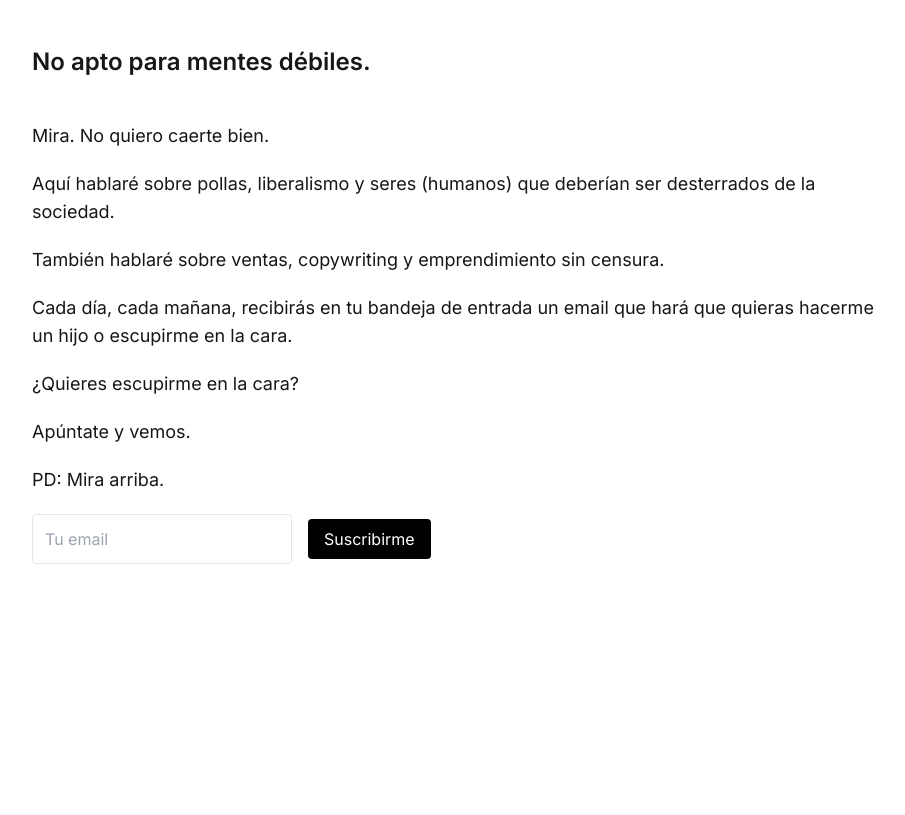
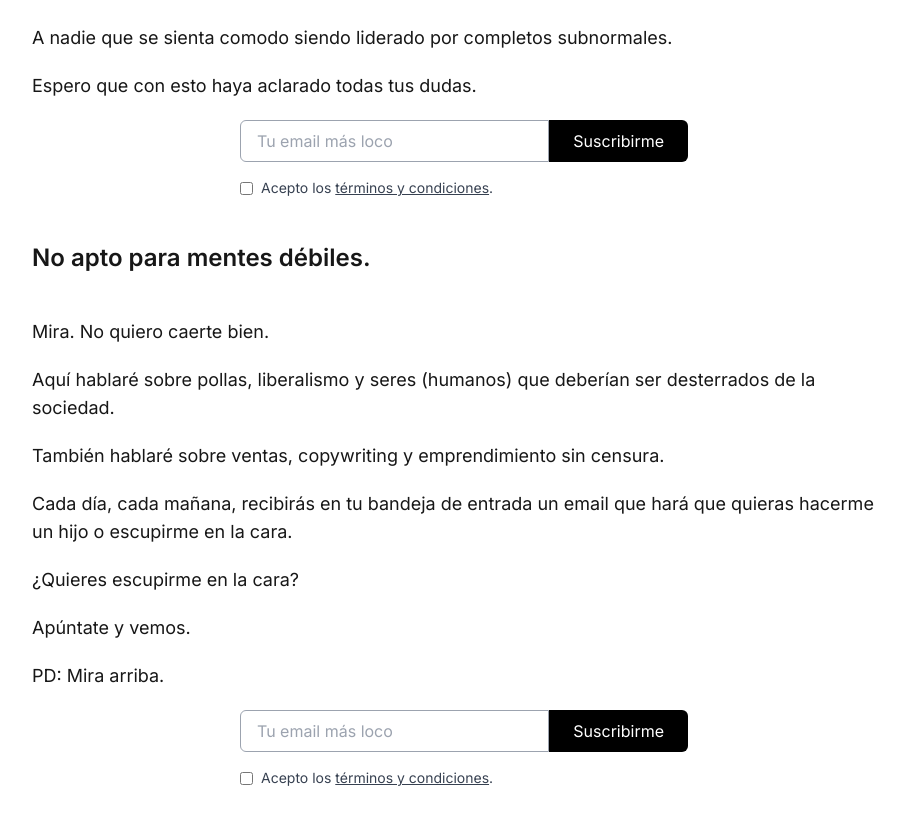
Before and after one commit to MariaLipiz/miraencomentarios, a Next.js app: page / in a window 1280 px wide. Shown: the part 1982-2797 px from the top of the page, without its empty margins (176-1081 px from the left). Before the commit the page ends 2594 px from the top, so only its background shows below. Built offline with nearby package versions, Linux system fonts and the light colour scheme.

Commit message:
Formulario

```diff
--- /dev/null
+++ b/app/components/NewsletterForm.tsx
@@ -0,0 +1,51 @@
+// components/NewsletterForm.tsx
+
+
+export default function NewsletterForm() {
+  return (
+    <form
+      action="https://app.convertkit.com/forms/93dbfde7f0/subscriptions"
+      method="post"
+      className="w-full max-w-md mx-auto space-y-4"
+    >
+      <div className="flex">
+        <input
+          type="email"
+          name="email_address"
+          placeholder="Tu email más loco"
+          required
+          className="flex-1 px-4 py-2 border border-gray-400 rounded-l-md focus:outline-none"
+        />
+        <button
+          type="submit"
+          className="bg-black text-white px-6 py-2 rounded-r-md hover:bg-gray-900"
+        >
+          Suscribirme
+        </button>
+      </div>
+
+      <div className="text-sm text-gray-700">
+        <label className="flex items-start gap-2">
+          <input
+            type="checkbox"
+            name="terms"
+            required
+            className="mt-1"
+          />
+          <span>
+            Acepto los{" "}
+            <a
+              href="/terminos"
+              target="_blank"
+              rel="noopener noreferrer"
+              className="underline hover:text-black"
+            >
+              términos y condiciones
+            </a>
+            .
+          </span>
+        </label>
+      </div>
+    </form>
+  );
+}
--- a/app/components/SubscribeForm.tsx
+++ /dev/null
@@ -1,46 +0,0 @@
-'use client';
-
-import { useState } from 'react';
-
-export default function SubscribeForm() {
-  const [email, setEmail] = useState('');
-  const [status, setStatus] = useState<'idle' | 'loading' | 'success' | 'error'>('idle');
-
-  const handleSubmit = async (e: React.FormEvent) => {
-    e.preventDefault();
-    setStatus('loading');
-
-    const res = await fetch('/api/subscribe', {
-      method: 'POST',
-      headers: { 'Content-Type': 'application/json' },
-      body: JSON.stringify({ email }),
-    });
-
-    if (res.ok) {
-      window.location.href = '/success';
-    } else {
-      setStatus('error');
-    }
-  };
-
-  return (
-    <form onSubmit={handleSubmit} className="flex  items-center gap-4">
-      <input
-        type="email"
-        placeholder="Tu email"
-        value={email}
-        onChange={(e) => setEmail(e.target.value)}
-        required
-        className="border p-3 rounded w-full max-w-sm"
-      />
-      <button
-        type="submit"
-        disabled={status === 'loading'}
-        className="bg-black text-white py-2 px-4 rounded hover:bg-gray-800"
-      >
-        {status === 'loading' ? 'Enviando...' : 'Suscribirme'}
-      </button>
-      {status === 'error' && <p className="text-red-500">Algo salió mal. Intenta de nuevo.</p>}
-    </form>
-  );
-}
--- a/app/page.tsx
+++ b/app/page.tsx
@@ -1,4 +1,4 @@
-import SubscribeForm from '@/components/SubscribeForm';
+import NewsletterForm from '@/components/NewsletterForm';
 import Script from 'next/script'
 
 export const metadata = {
@@ -91,6 +91,8 @@ export default function Home() {
       <p className="text-base sm:text-lg  font-normal">
       Apuntarse es gratis. Hasta que deje de serlo.
       </p>
+
+      <NewsletterForm />
 
 
 
@@ -196,6 +198,8 @@ export default function Home() {
       Espero que con esto haya aclarado todas tus dudas.
       </p>
 
+      <NewsletterForm />
+
 
 
       <h2 className="text-xl sm:text-2xl font-semibold my-6">
@@ -230,7 +234,7 @@ export default function Home() {
 
 
 
-      <SubscribeForm />
+      <NewsletterForm />
 
     </main>
     </>
--- a/app/sobremi/page.tsx
+++ b/app/sobremi/page.tsx
@@ -1,4 +1,4 @@
-import SubscribeForm from '@/components/SubscribeForm';
+import SubscribeForm from '@/components/NewsletterForm';
 
 export default function Sobremi() {
   return (
```
